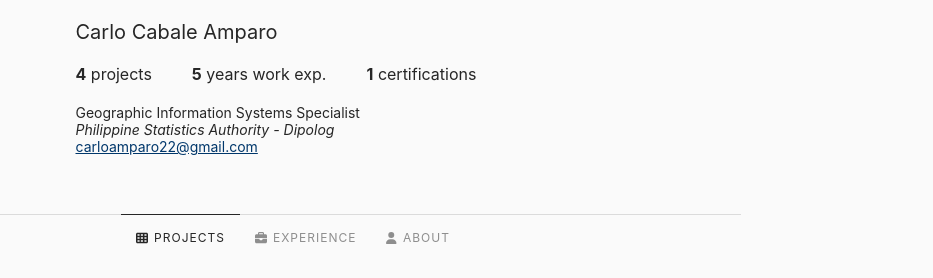
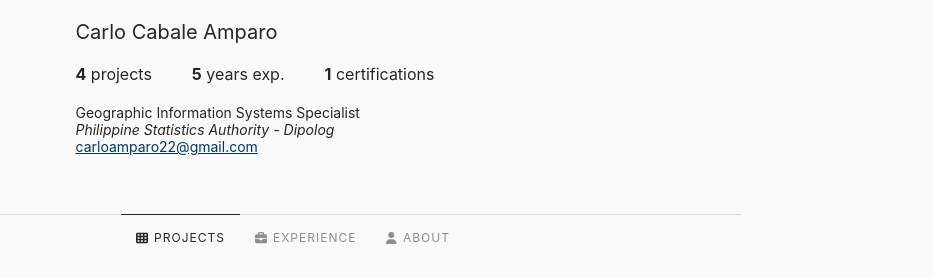
Before and after one commit to carlo0122sweetpotet/carloamparo-portfolio, a plain HTML site: page index.html in a window 1280 px wide. Shown: the top 278 px of the page, 347-1280 px from the left. Drawn offline with Linux system fonts and the light colour scheme.

Commit message:
Update index.html

```diff
--- a/index.html
+++ b/index.html
@@ -17,7 +17,7 @@
                 <h1>Carlo Cabale Amparo</h1>
                 <div class="profile-stats">
                     <div class="stat"><b>4</b> projects</div>
-                    <div class="stat"><b>5</b> years work exp.</div>
+                    <div class="stat"><b>5</b> years exp.</div>
                     <div class="stat"><b>1</b> certifications</div>
                 </div>
                 <div class="bio">
```
